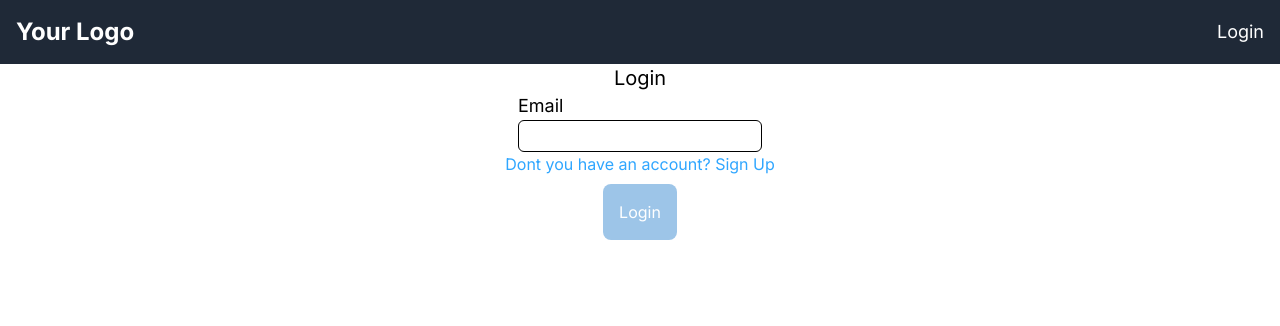
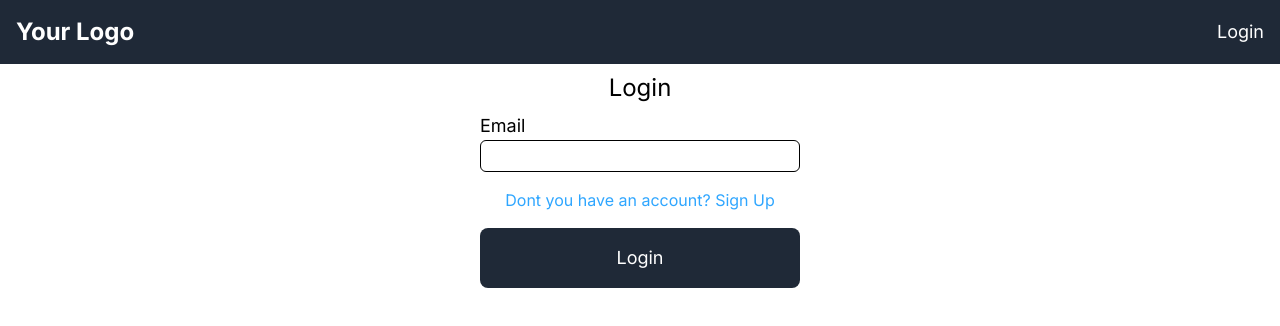
Before and after one commit to hmmatus/website-prueba-conectar, a Next.js app: page /login in a window 1280 px wide. Shown: the top 326 px of the page. Built offline with nearby package versions, Linux system fonts and the light colour scheme.

Commit message:
Added styles to buttons, texts and layouts

```diff
--- a/src/app/page.tsx
+++ b/src/app/page.tsx
@@ -13,7 +13,7 @@ export default function Page() {
     } else {
       router.push("/home");
     }
-  }, []);
+  }, [isLoggedIn, router]);
   return (
     <main>
 
--- a/src/app/register/page.tsx
+++ b/src/app/register/page.tsx
@@ -21,7 +21,7 @@ export default function Login() {
       router.replace('/login');
       return result;
     } catch (error) {
-      throw new Error(`${error}`);
+      toast.error(`${error}`);
     } finally {
       setLoading(false);
     }
--- a/src/components/elements/buttons/MainButton/MainButton.tsx
+++ b/src/components/elements/buttons/MainButton/MainButton.tsx
@@ -9,7 +9,10 @@ interface Props
 }
 const MainButton = (props: Props) => {
   return (
-    <button {...props} className={`w-100 rounded-lg bg-primary p-4  text-white ${props.className}`}>
+    <button
+      {...props}
+      className={`text-lg text-bold rounded-lg bg-primary p-4  text-white ${props.className}`}
+    >
       {props.title}
     </button>
   );
--- a/src/components/elements/form/inputs/InputText/InputText.tsx
+++ b/src/components/elements/form/inputs/InputText/InputText.tsx
@@ -27,7 +27,7 @@ const InputText = ({
       <input
         {...inputProps}
         name={name}
-        className={`w-100 h-8 pl-2 border focus:border-blue rounded-md border-${errorMessage ? "error" : "slate-950"}`}
+        className={`w-100 h-8 pl-2 border focus:border-blue rounded-md border-${errorMessage ? "error" : "slate-950"} ${inputProps?.className}`}
         type={type}
         value={value}
         onChange={onChangeValue}
--- a/src/components/elements/form/inputs/InputWrapper/InputWrapper.tsx
+++ b/src/components/elements/form/inputs/InputWrapper/InputWrapper.tsx
@@ -7,7 +7,7 @@ type Props = {
 };
 const InputWrapper = ({ title, children, errorMessage="" }: Props) => {
   return (
-    <div className="flex flex-col w-100">
+    <div className="flex flex-col w-full mb-4">
       <label className="text-lg">{title}</label>
       {children}
       {errorMessage && <p className="text-error-primary">{errorMessage}</p>}
--- a/src/components/elements/navbar/NavBar.tsx
+++ b/src/components/elements/navbar/NavBar.tsx
@@ -28,7 +28,7 @@ const NavBar = () => {
           {isLoggedIn ? (
             <>
               <NavLink href="/home">Home</NavLink>
-              <button className="text-white" onClick={() => dispatch(logOut())}>Logout</button>
+              <button className="text-white text-lg" onClick={() => dispatch(logOut())}>Logout</button>
             </>
           ) : (
             <>
@@ -51,7 +51,7 @@ const NavBar = () => {
             {isLoggedIn ? (
               <>
                 <MobileNavLink href="/home">Home</MobileNavLink>
-                <button className="text-white" onClick={() => dispatch(logOut())}>Logout</button>
+                <button className="text-white text-lg" onClick={() => dispatch(logOut())}>Logout</button>
               </>
             ) : (
               <>
--- a/src/components/layouts/login/Login.tsx
+++ b/src/components/layouts/login/Login.tsx
@@ -25,12 +25,16 @@ export default function LoginLayout() {
   }
 
   return (
-    <div className={`flex w-100 flex-col items-center justify-center `}>
-      <h1 className="text-xl">Login</h1>
+    <div className={`w-full flex items-center justify-center`}>
+      <div className="w-80 flex flex-col items-center justify-center">
+      <h1 className="text-2xl text-bold my-2">Login</h1>
       <InputText
         title="Email"
         name="email"
         value={data?.email}
+        inputProps={{
+          className: "w-full"
+        }}
         onChange={(value) => onChangeValue("email", value)}
       />
       {/* <InputText
@@ -39,15 +43,16 @@ export default function LoginLayout() {
         value={data?.password}
         onChange={(value) => onChangeValue("password", value)}
       /> */}
-      <Link className="text-focus-primary" href="/register">
+      <Link className="text-focus-primary mb-4" href="/register">
         Dont you have an account? Sign Up
       </Link>
       <MainButton
         type="button"
         title="Login"
-        className="m-2"
+        className="w-full mx-2"
         onClick={handleLogin}
       />
+      </div>
     </div>
   );
 }
--- a/src/components/layouts/register/Register.tsx
+++ b/src/components/layouts/register/Register.tsx
@@ -35,7 +35,7 @@ const RegisterLayout = ({ onRegister }: Props) => {
 
   return (
     <div className={`flex w-100 flex-col items-center justify-center `}>
-      <h1> Sign Up</h1>
+      <h1 className="text-2xl text-bold my-4"> Sign Up</h1>
       <form onSubmit={handleSubmit(onSubmit)}>
         <Controller
           name="name"
@@ -192,7 +192,7 @@ const RegisterLayout = ({ onRegister }: Props) => {
           )}
         />
 
-        <MainButton className="mt-4" type="submit" title="Send" />
+        <MainButton className="w-full mt-4" type="submit" title="Send" />
       </form>
     </div>
   );
--- a/src/styles/color.ts
+++ b/src/styles/color.ts
@@ -2,7 +2,7 @@ export const Colors = {
   transparent: "transparent",
   current: "currentColor",
   white: "#ffffff",
-  primary: "#9DC5E8",
+  primary: "#1f2937",
   'error-primary': "#dd2c00",
   'focus-primary': "#2fa6ff",
   'navbar': "#1f2937",
```
